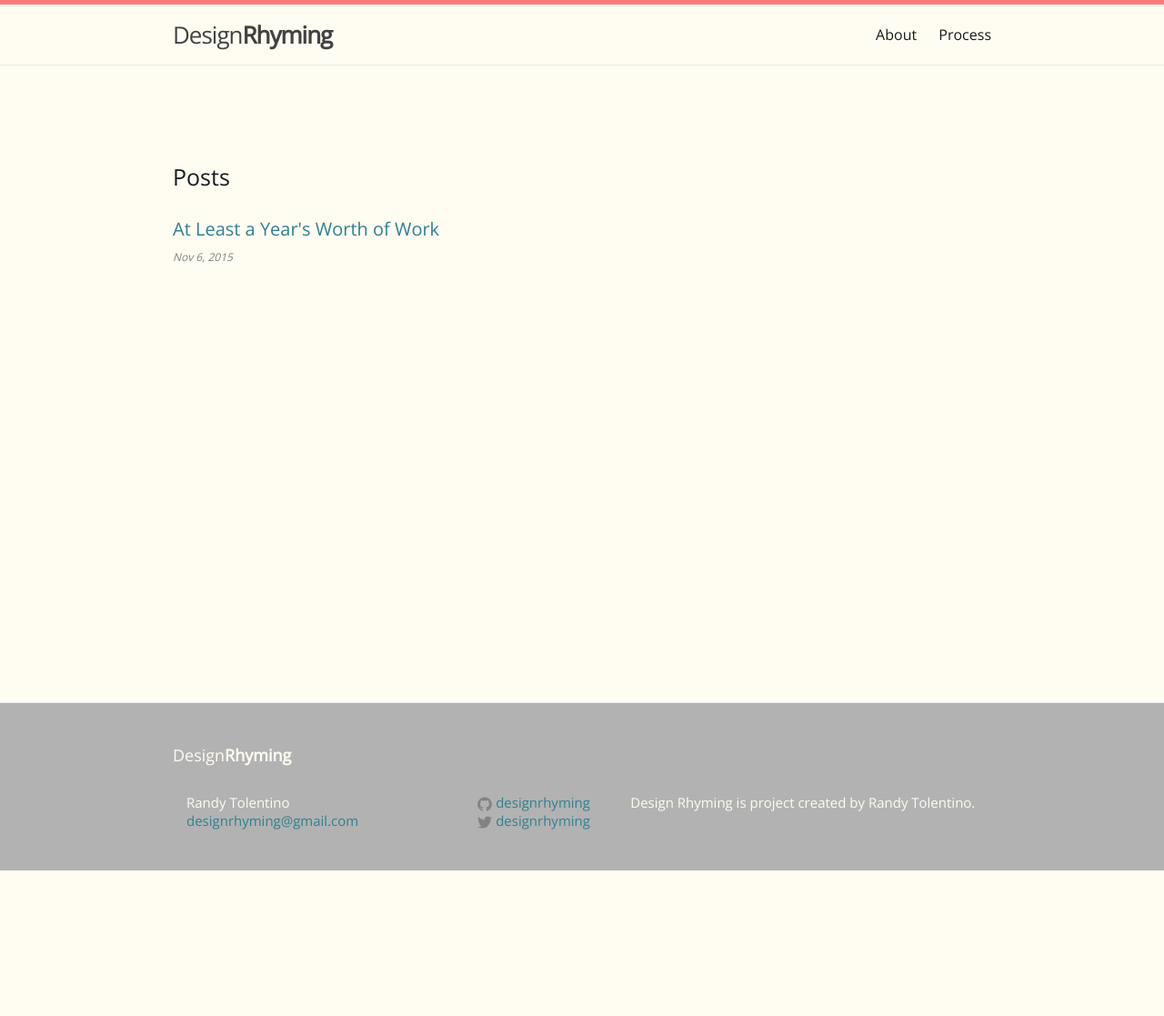
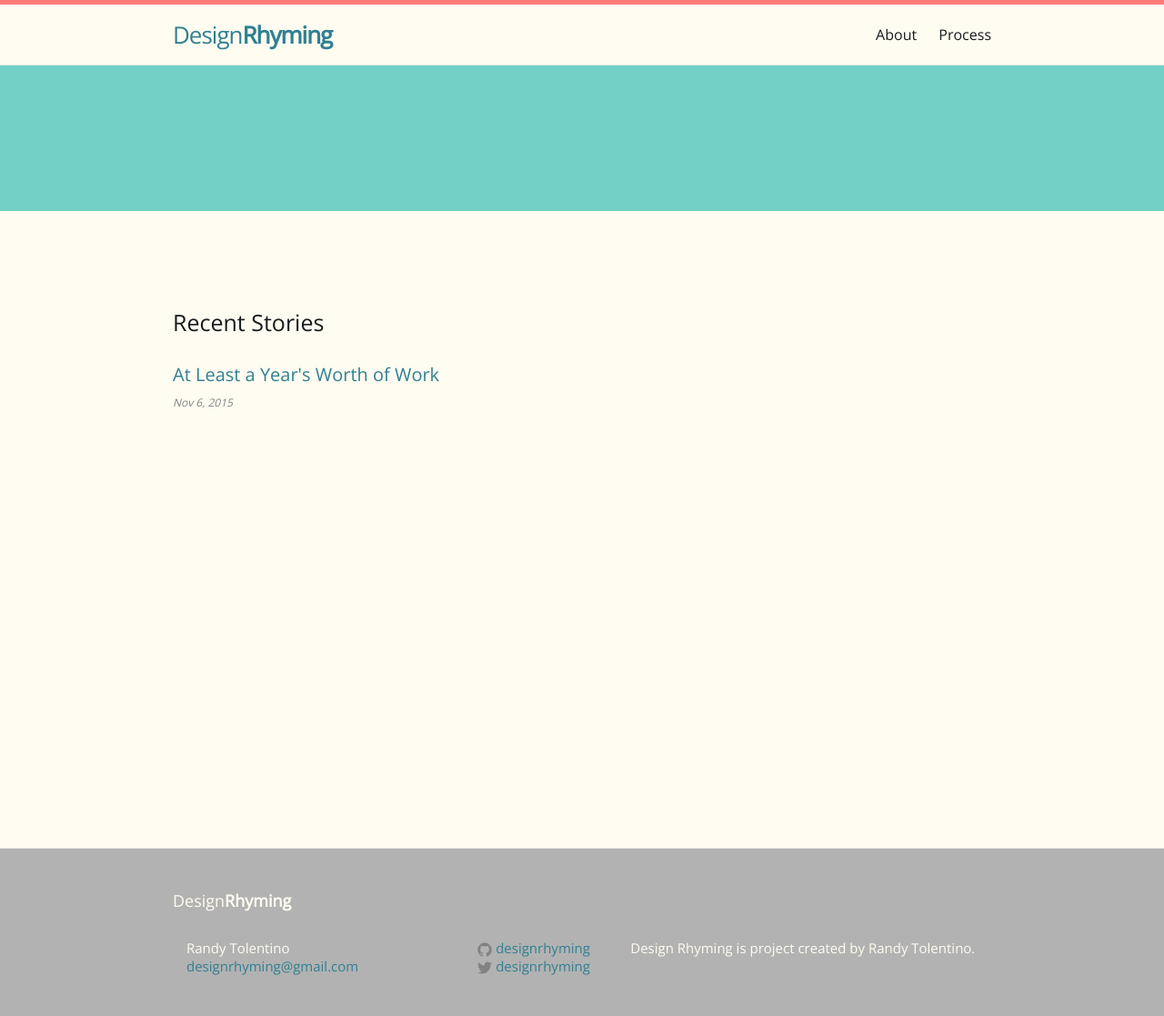
Before and after one commit to designrhyming/designrhyming, a Jekyll site: the page built from blog/index.html, in a window 1280 px wide. Shown: the whole page at 91% size. Built offline with Jekyll 4.4.1, drawn with Linux system fonts in a browser that asks for light colours; before the commit the page ends 957 px from its top, so only the background shows below that.

Commit message:
hover effects and site-banner up

```diff
--- /dev/null
+++ b/blog/_layouts/splash.html
@@ -0,0 +1,21 @@
+<!DOCTYPE html>
+<html>
+
+  {% include head.html %}
+
+  <body>
+
+    {% include header.html %}
+    <div class="site-banner">
+    </div>
+    <div class="page-content">
+      <div class="wrapper">
+        {{ content }}
+      </div>
+    </div>
+
+    {% include footer.html %}
+
+  </body>
+
+</html>
--- a/blog/_sass/_base.scss
+++ b/blog/_sass/_base.scss
@@ -68,7 +68,6 @@ a {
     &:hover {
         color: $darkteal;
         font-weight: bold;
-        text-decoration: underline;
     }
 }
 
--- a/blog/_sass/_layout.scss
+++ b/blog/_sass/_layout.scss
@@ -11,6 +11,12 @@
     position: relative;
 }
 
+.site-banner {
+    width: 100%;
+    background-color: $teal;
+    padding: 5em 0 5em 0;
+}
+
 .site-title {
     font-size: 26px;
     font-weight: 300;
@@ -21,7 +27,7 @@
 
     &,
     &:visited {
-        color: $grey-color-dark;
+        color: $darkteal;
     }
 }
 
--- a/blog/index.html
+++ b/blog/index.html
@@ -1,20 +1,17 @@
 ---
-layout: default
+layout: splash
 ---
 
 <div class="home">
-
-  <h3 class="page-heading">Posts</h3>
-
+  <h3 class="page-heading">Recent Stories</h3>
   <ul class="post-list">
     {% for post in site.posts %}
       <li class="post-list-item">
         <h4>
-          <a class="post-link" href="{{ post.url | prepend: site.baseurl }}">{{ post.title }}</a>
+        <a class="post-link" href="{{ post.url | prepend: site.baseurl }}">{{ post.title }}</a>
         </h4>
         <span class="post-meta">{{ post.date | date: "%b %-d, %Y" }}</span>
       </li>
     {% endfor %}
   </ul>
-
 </div>
```
